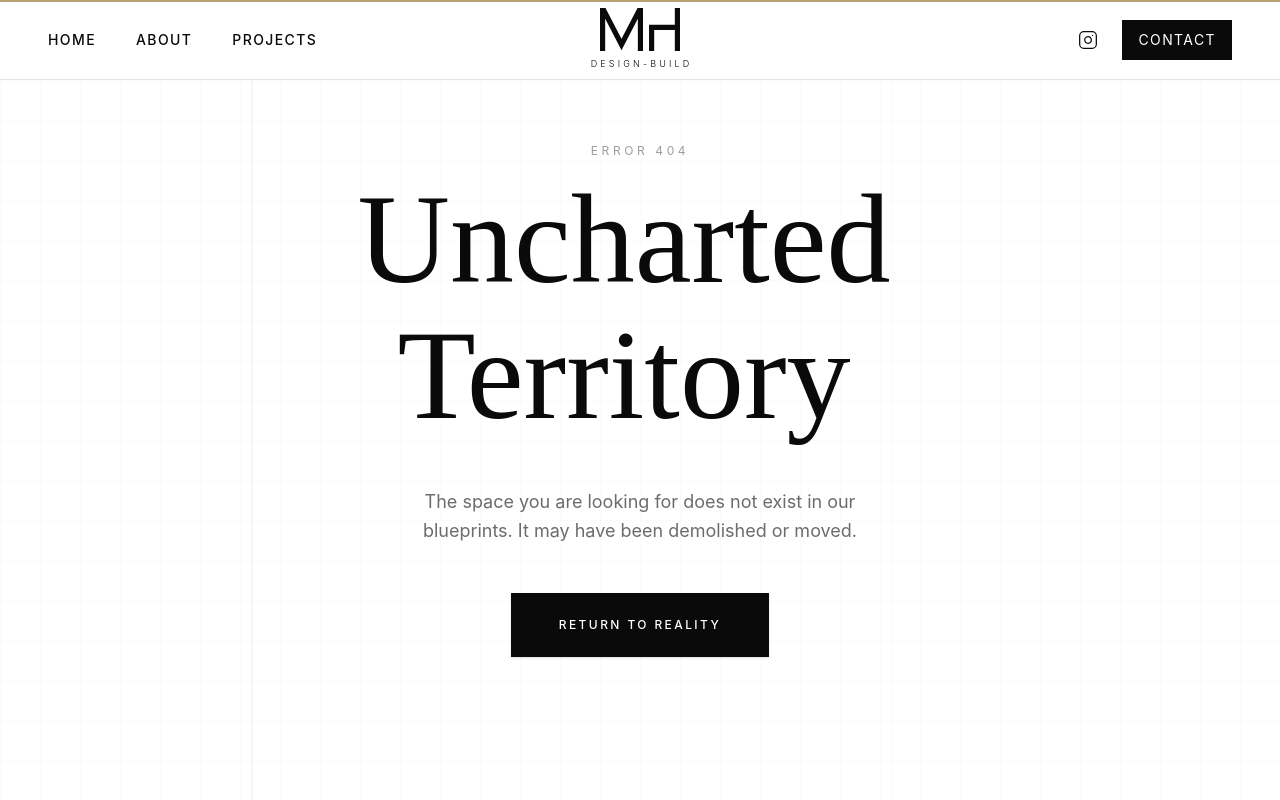
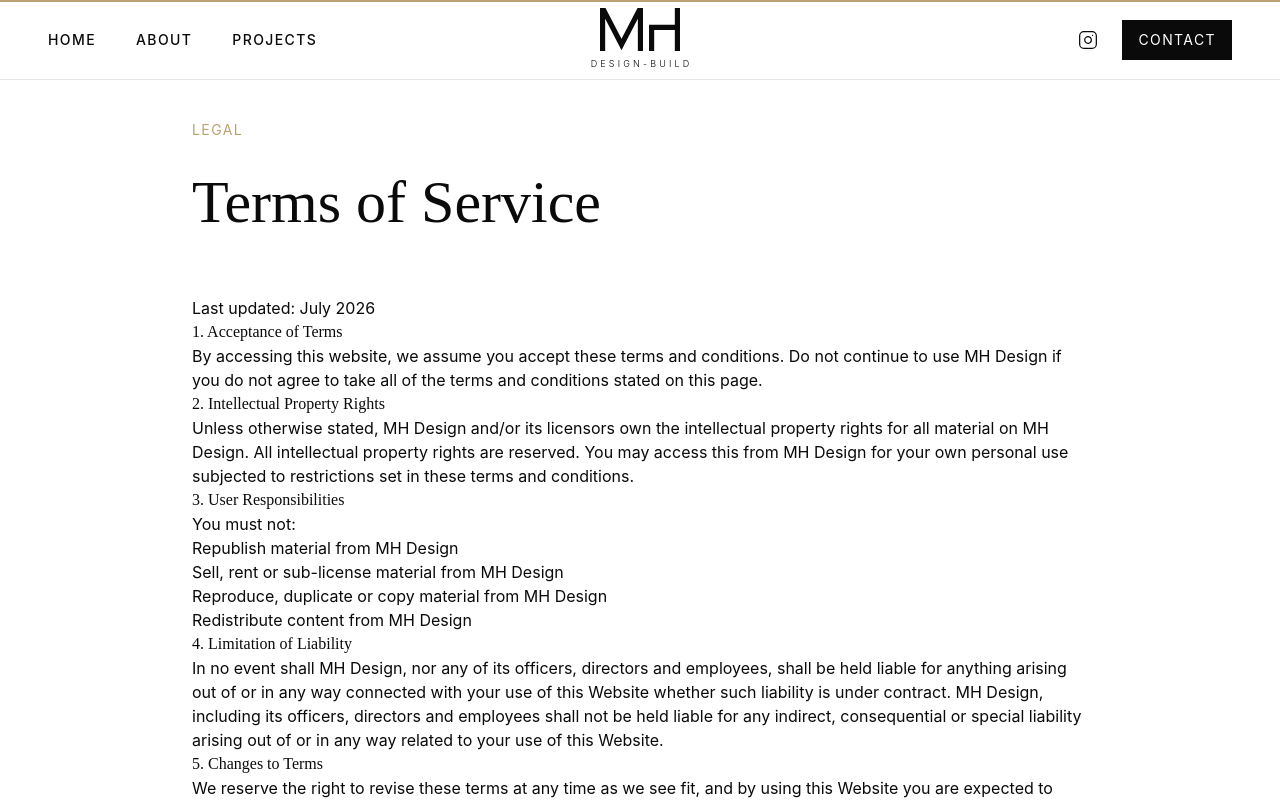
Before and after one commit to Kishan0029/mh-design-build, a React (Vite) app: page /terms in a window 1280 px wide. Shown: the top 800 px of the page. Built offline with nearby package versions, Linux system fonts and the light colour scheme.

Commit message:
Add Privacy Policy and Terms of Service pages

```diff
--- a/src/App.jsx
+++ b/src/App.jsx
@@ -9,6 +9,8 @@ import Projects from './pages/Projects';
 import ProjectDetail from './pages/ProjectDetail';
 import ContactUs from './pages/ContactUs';
 import NotFound from './pages/NotFound';
+import Privacy from './pages/Privacy';
+import Terms from './pages/Terms';
 import CustomCursor from './components/CustomCursor';
 import Preloader from './components/Preloader';
 import PageTransition from './components/PageTransition';
@@ -35,6 +37,8 @@ const AnimatedRoutes = () => {
         <Route path="/projects" element={<PageTransition><Projects /></PageTransition>} />
         <Route path="/projects/:id" element={<PageTransition><ProjectDetail /></PageTransition>} />
         <Route path="/contact" element={<PageTransition><ContactUs /></PageTransition>} />
+        <Route path="/privacy" element={<PageTransition><Privacy /></PageTransition>} />
+        <Route path="/terms" element={<PageTransition><Terms /></PageTransition>} />
         <Route path="*" element={<PageTransition><NotFound /></PageTransition>} />
       </Routes>
     </AnimatePresence>
--- a/src/components/Footer.jsx
+++ b/src/components/Footer.jsx
@@ -79,8 +79,8 @@ const Footer = () => {
         <div className="border-t border-white/10 pt-8 flex flex-col md:flex-row gap-6 items-center justify-between text-[10px] uppercase tracking-[0.2em] text-white/40 mb-8 md:mb-16">
           <p>&copy; {new Date().getFullYear()} MH Design. All rights reserved.</p>
           <div className="flex gap-8">
-            <Link to="#" className="hover:text-white transition-colors">Privacy</Link>
-            <Link to="#" className="hover:text-white transition-colors">Terms</Link>
+            <Link to="/privacy" className="hover:text-white transition-colors">Privacy</Link>
+            <Link to="/terms" className="hover:text-white transition-colors">Terms</Link>
           </div>
         </div>
       </div>
--- /dev/null
+++ b/src/pages/Privacy.jsx
@@ -0,0 +1,45 @@
+import React, { useEffect } from 'react';
+import { TextReveal, FadeUp } from '../components/TextReveal';
+
+const Privacy = () => {
+  useEffect(() => {
+    window.scrollTo(0, 0);
+  }, []);
+
+  return (
+    <div className="pt-[120px] pb-24 min-h-screen bg-mh-white px-4">
+      <div className="container mx-auto max-w-4xl">
+        <FadeUp>
+          <span className="text-sm uppercase tracking-widest text-mh-gold mb-8 block">Legal</span>
+        </FadeUp>
+        <TextReveal text="Privacy Policy" tag="h1" className="text-4xl md:text-6xl font-serif mb-16" />
+
+        <FadeUp delay={1} className="prose prose-lg max-w-none prose-headings:font-serif prose-headings:font-normal prose-a:text-mh-gold">
+          <p>Last updated: {new Date().toLocaleDateString('en-US', { month: 'long', year: 'numeric' })}</p>
+
+          <h2>1. Introduction</h2>
+          <p>At MH Design, we take your privacy seriously. This Privacy Policy explains how we collect, use, disclose, and safeguard your information when you visit our website or use our services.</p>
+
+          <h2>2. Information We Collect</h2>
+          <p>We may collect personal identification information from Users in a variety of ways, including, but not limited to, when Users visit our site, fill out a form, and in connection with other activities, services, features or resources we make available on our Site. Users may be asked for, as appropriate, name, email address, mailing address, phone number.</p>
+
+          <h2>3. How We Use Collected Information</h2>
+          <p>MH Design may collect and use Users' personal information for the following purposes:</p>
+          <ul>
+            <li>To improve customer service</li>
+            <li>To personalize user experience</li>
+            <li>To send periodic emails regarding their inquiry or our services</li>
+          </ul>
+
+          <h2>4. Protecting Your Information</h2>
+          <p>We adopt appropriate data collection, storage and processing practices and security measures to protect against unauthorized access, alteration, disclosure or destruction of your personal information, username, password, transaction information and data stored on our Site.</p>
+
+          <h2>5. Contacting Us</h2>
+          <p>If you have any questions about this Privacy Policy, the practices of this site, or your dealings with this site, please contact us.</p>
+        </FadeUp>
+      </div>
+    </div>
+  );
+};
+
+export default Privacy;
--- /dev/null
+++ b/src/pages/Terms.jsx
@@ -0,0 +1,46 @@
+import React, { useEffect } from 'react';
+import { TextReveal, FadeUp } from '../components/TextReveal';
+
+const Terms = () => {
+  useEffect(() => {
+    window.scrollTo(0, 0);
+  }, []);
+
+  return (
+    <div className="pt-[120px] pb-24 min-h-screen bg-mh-white px-4">
+      <div className="container mx-auto max-w-4xl">
+        <FadeUp>
+          <span className="text-sm uppercase tracking-widest text-mh-gold mb-8 block">Legal</span>
+        </FadeUp>
+        <TextReveal text="Terms of Service" tag="h1" className="text-4xl md:text-6xl font-serif mb-16" />
+
+        <FadeUp delay={1} className="prose prose-lg max-w-none prose-headings:font-serif prose-headings:font-normal prose-a:text-mh-gold">
+          <p>Last updated: {new Date().toLocaleDateString('en-US', { month: 'long', year: 'numeric' })}</p>
+
+          <h2>1. Acceptance of Terms</h2>
+          <p>By accessing this website, we assume you accept these terms and conditions. Do not continue to use MH Design if you do not agree to take all of the terms and conditions stated on this page.</p>
+
+          <h2>2. Intellectual Property Rights</h2>
+          <p>Unless otherwise stated, MH Design and/or its licensors own the intellectual property rights for all material on MH Design. All intellectual property rights are reserved. You may access this from MH Design for your own personal use subjected to restrictions set in these terms and conditions.</p>
+
+          <h2>3. User Responsibilities</h2>
+          <p>You must not:</p>
+          <ul>
+            <li>Republish material from MH Design</li>
+            <li>Sell, rent or sub-license material from MH Design</li>
+            <li>Reproduce, duplicate or copy material from MH Design</li>
+            <li>Redistribute content from MH Design</li>
+          </ul>
+
+          <h2>4. Limitation of Liability</h2>
+          <p>In no event shall MH Design, nor any of its officers, directors and employees, shall be held liable for anything arising out of or in any way connected with your use of this Website whether such liability is under contract. MH Design, including its officers, directors and employees shall not be held liable for any indirect, consequential or special liability arising out of or in any way related to your use of this Website.</p>
+
+          <h2>5. Changes to Terms</h2>
+          <p>We reserve the right to revise these terms at any time as we see fit, and by using this Website you are expected to review these terms on a regular basis.</p>
+        </FadeUp>
+      </div>
+    </div>
+  );
+};
+
+export default Terms;
```
